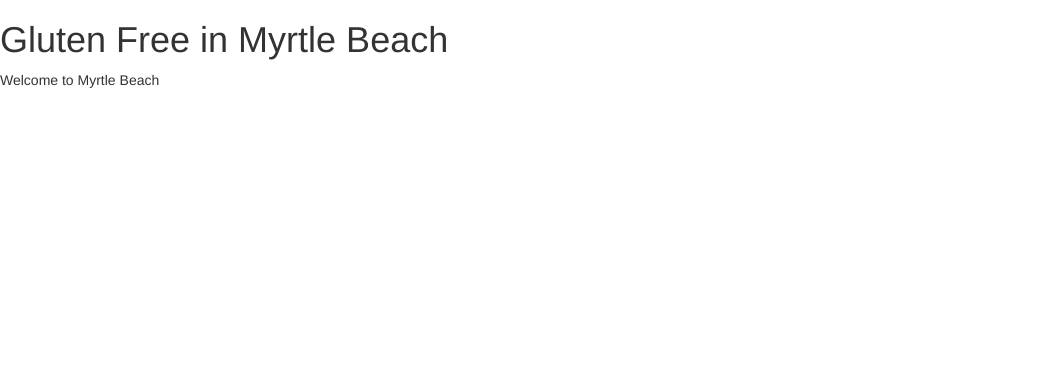
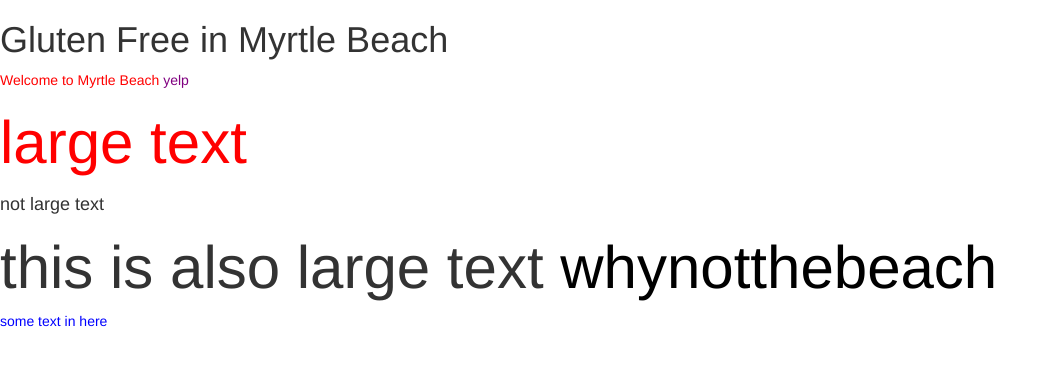
Before and after one commit to Silentbob417/glutenfreemb.com, a plain HTML site: page index.html in a window 1280 px wide. Shown: the whole page, without its empty margins (0-1057 px from the left). Drawn offline with nearby package versions, Linux system fonts and the light colour scheme.

Commit message:
tested selectors

```diff
--- /dev/null
+++ b/custom.css
@@ -0,0 +1,19 @@
+.large {
+	font-size: 60px;
+}
+
+p {
+	color: red;
+}
+
+#special {
+	color: blue;
+}
+
+h3 > a {
+	color: black;
+}
+
+p > a {
+	color: purple;
+}
--- a/index.html
+++ b/index.html
@@ -9,6 +9,7 @@
 
     <!-- Bootstrap -->
    <link rel="stylesheet" href="https://maxcdn.bootstrapcdn.com/bootstrap/3.3.7/css/bootstrap.min.css" integrity="sha384-BVYiiSIFeK1dGmJRAkycuHAHRg32OmUcww7on3RYdg4Va+PmSTsz/K68vbdEjh4u" crossorigin="anonymous">
+   <link rel="stylesheet" href="custom.css">
     <!-- HTML5 shim and Respond.js for IE8 support of HTML5 elements and media queries -->
     <!-- WARNING: Respond.js doesn't work if you view the page via file:// -->
     <!--[if lt IE 9]>
@@ -18,7 +19,18 @@
   </head>
   <body>
  <h1>Gluten Free in Myrtle Beach</h1>
-<p>Welcome to Myrtle Beach</p>
+<p>Welcome to Myrtle Beach&nbsp;<a href="http://yelp.com">yelp</a></p>
+<p class="large">large text
+</p>
+<h4>
+not large text
+</h4>
+<h3 class="large">
+this is also large text <a href="http://whynotthebeach.com">whynotthebeach</a>
+</h3>
+<p id="special">
+some text in here
+</p>
 
     <!-- jQuery (necessary for Bootstrap's JavaScript plugins) -->
     <script src="https://ajax.googleapis.com/ajax/libs/jquery/1.12.4/jquery.min.js"></script>
```
